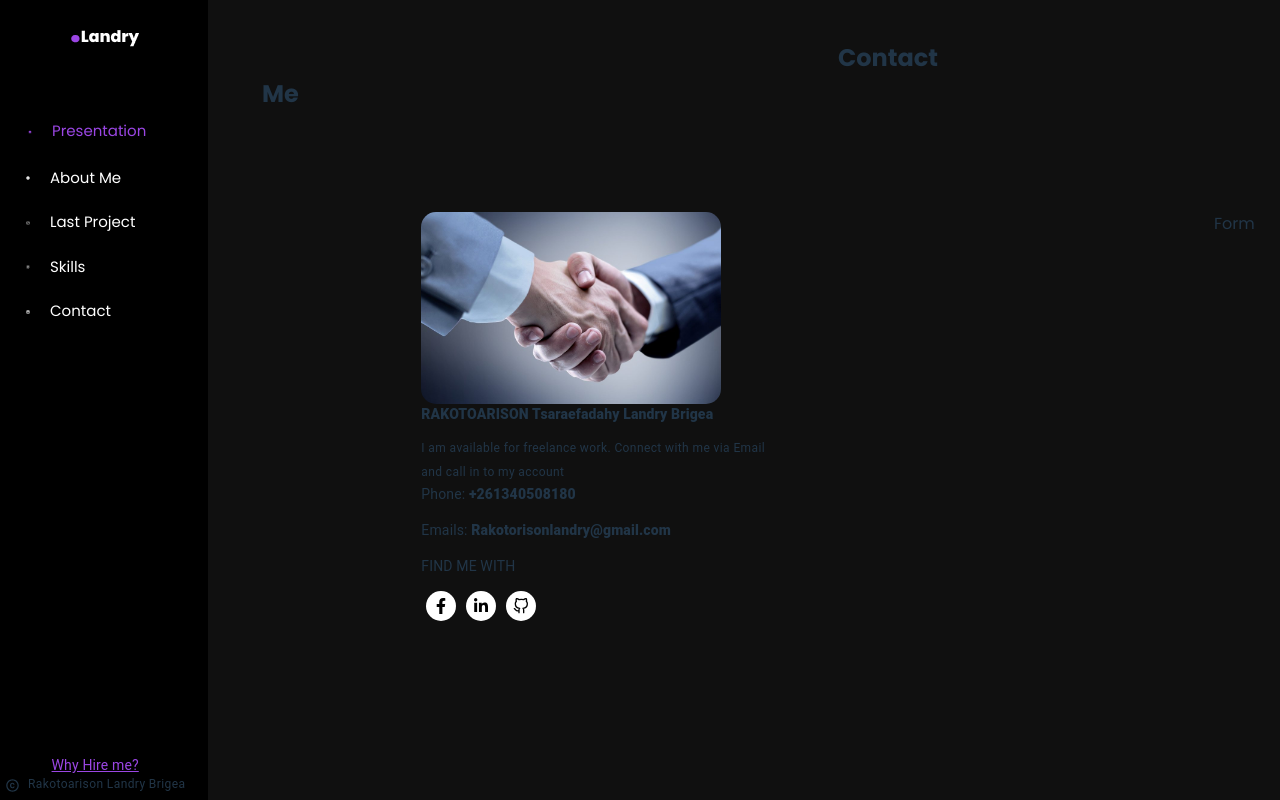
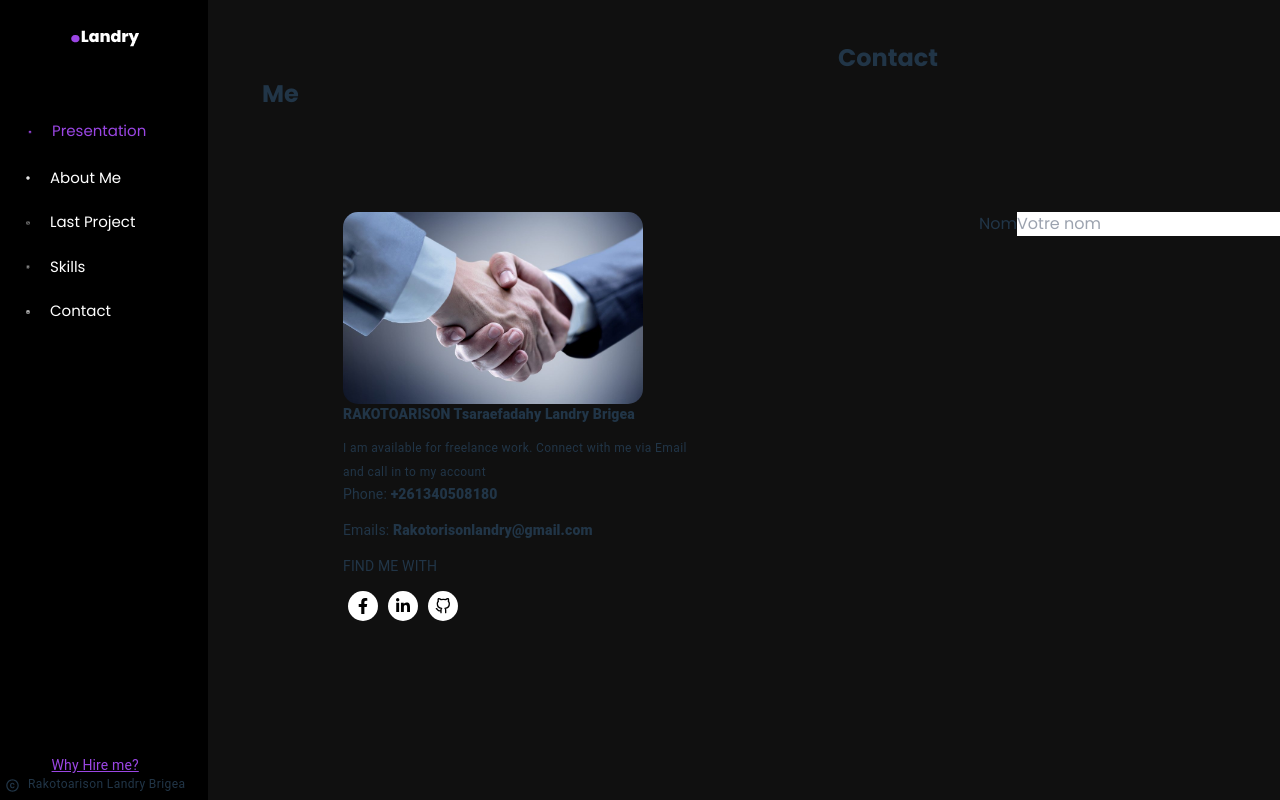
Before and after one commit to rakotoarisonlandry/Portfolio, a React (Vite) app: page /contact in a window 1280 px wide. Shown: the top 800 px of the page. Built offline with nearby package versions, Linux system fonts and the light colour scheme.

Commit message:
Modif Form Contact

```diff
--- a/src/pages/Contact/Form.jsx
+++ b/src/pages/Contact/Form.jsx
@@ -5,7 +5,8 @@ function Form() {
   return (
     <Box>
       <Box>
-        Form
+        <label htmlFor="name">Nom</label>
+        <input type="text" placeholder='Votre nom'/>
       </Box>
     </Box>
   )
```
